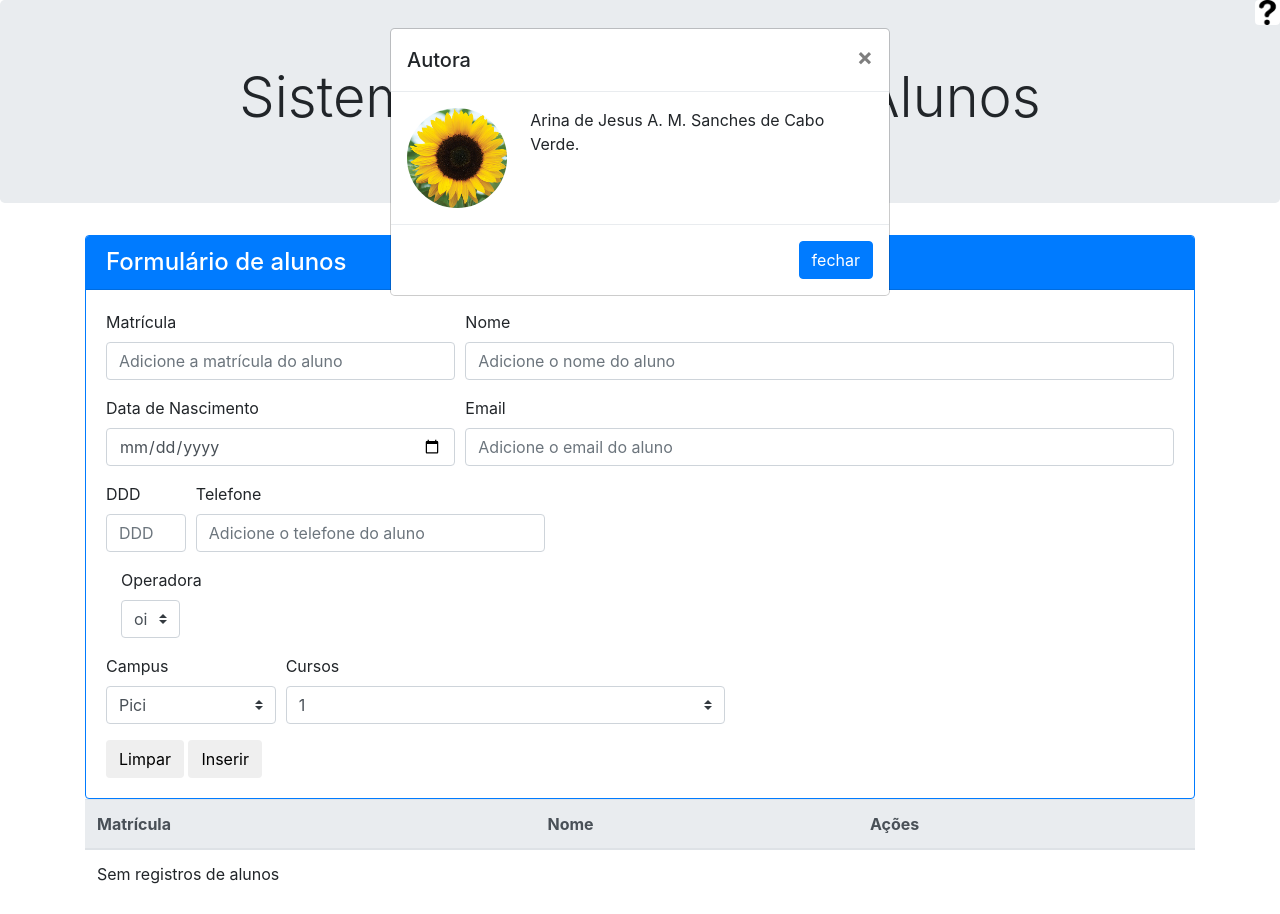
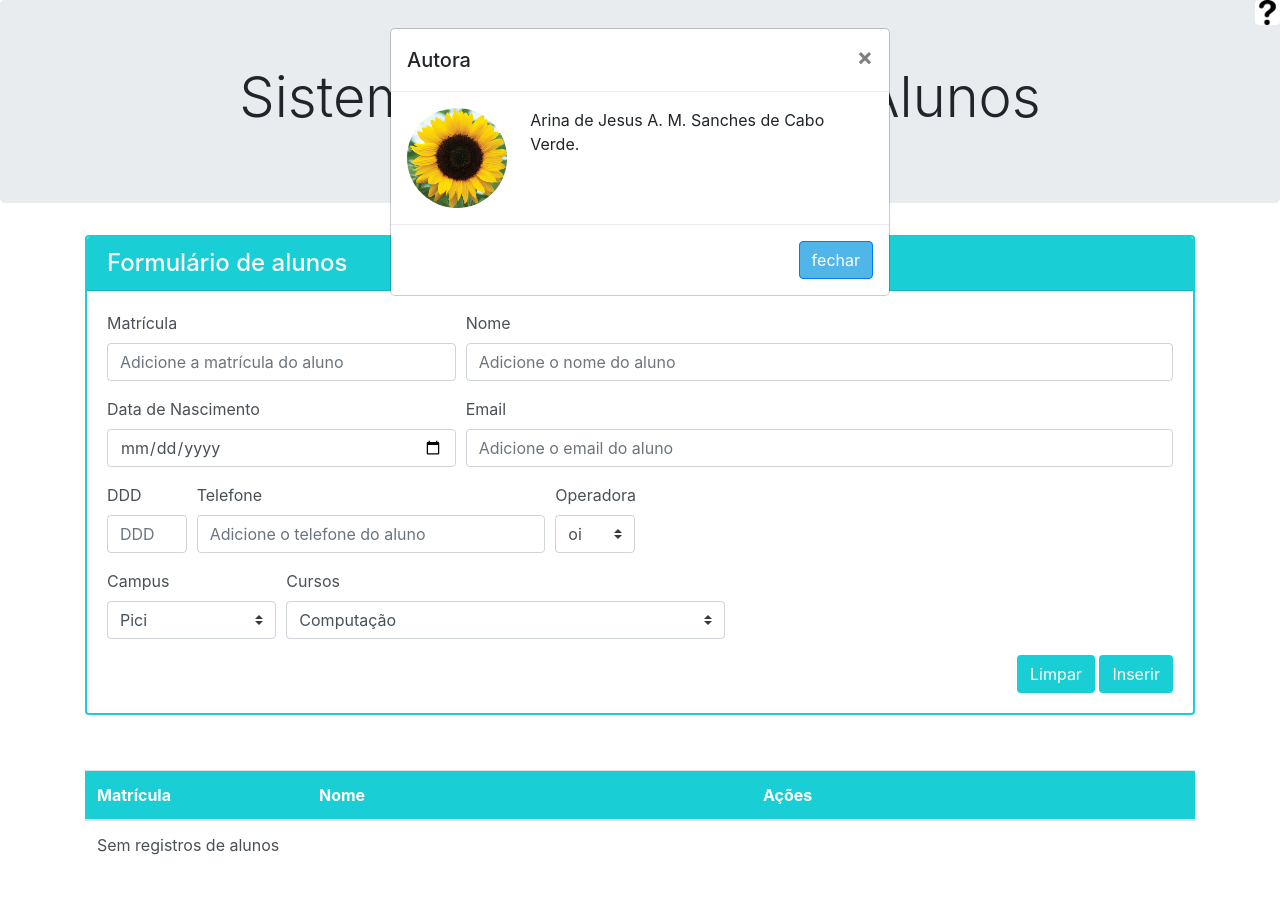
Before and after one commit to ArinaSanches/ProgramacaoWeb, a plain HTML site: page trabalhoJsBootstrap/pag.html in a window 1280 px wide. Both pictures are taken after a click on the picture 1267 px from the left and 12 px from the top of the page. After the commit the page ends 885 px from the top, so only its background shows below. Drawn offline with Linux system fonts and the light colour scheme.

Commit message:
Melhoras na interface

```diff
--- a/trabalhoJsBootstrap/css/estilos.css
+++ b/trabalhoJsBootstrap/css/estilos.css
@@ -9,3 +9,66 @@ img{
 	height: 100px;
 	border-radius: 50%;
 }
+
+#btnRodape{
+	text-align: right;
+}
+
+#btnLimpar, #btnInserir{
+	background-color: #19CED4;
+	color: white;
+}
+
+.card{
+	border-color: #19CED4;
+	border-width: 2px;
+}
+
+#cabecalhoForm{
+	background-color: #19CED4;
+}
+
+#tabela{
+	margin-top : 5%;
+}
+
+#Cabtabela{
+	background-color: #19CED4;
+	color :white;
+}
+
+td{
+	color: #495057;
+}
+
+label{
+	color: #495057;
+}
+
+#mat{
+	width: 20%;
+	text-align: left;
+}
+
+#nomeT{
+	width: 40%;
+	text-align: left;
+}
+
+#acoes{
+	width: 40%;
+	text-align: left;
+}
+
+.btn-danger{
+	width : 75px;
+	height : 30px;
+	text-align: center;
+	border-radius: 10%;
+	background-color: gray;
+	border-color: gray;
+}
+
+#container-modals, #removerOk, #removerCancelar, #fechar, #btnFechar{
+	background-color: #50B6E9;
+}
--- a/trabalhoJsBootstrap/js/funcoes.js
+++ b/trabalhoJsBootstrap/js/funcoes.js
@@ -14,8 +14,6 @@ function criarLinha(aluno){
 	var g = document.createElement("button");
 	g.setAttribute("class","btn-danger")
 	g.innerHTML = 'Remover';
-	g.style.width = '75px'; // setting the width to 200px
-	g.style.height = '25px';
 	g.setAttribute('onclick',"removerAluno("+aluno.matricula+")");
 	cell.appendChild(g);
 	row.appendChild(cell);
@@ -46,6 +44,13 @@ function exibirInfoMatricula(){
 		document.getElementById('inputMatricula').value='';
 		modal.style.display = "none";
 	}
+
+	var cancelar = document.getElementById("closeMat");
+	cancelar.onclick = function() {
+		document.getElementById('inputMatricula').value='';
+		modal.style.display = "none";
+	}
+
 }
 
 
@@ -122,6 +127,11 @@ function removerAluno(matricula){
 			modal.style.display = "none";
 	}
 
+	var cancelar = document.getElementById('closeConf');
+	cancelar.onclick = function() {
+			modal.style.display = "none";
+	}
+
 	var remover = document.getElementById('removerOk');
 	remover.onclick = function() {
 
@@ -159,6 +169,7 @@ function removerAluno(matricula){
 }
 
 function exibirInfoAutor(){
+	console.log(cursosCampus);
 	var modal = document.getElementById('modalAjuda');
 	modal.style.display = "block";
 
@@ -172,9 +183,33 @@ function exibirInfoAutor(){
 	cancelar.onclick = function() {
 		modal.style.display = "none";
 	}
+
+	var cancelar = document.getElementById('closeAjuda');
+	cancelar.onclick = function() {
+		modal.style.display = "none";
+	}
+}
+
+function atualizarOpc(){
+	var campus = document.getElementById('inputCampus').value
+
+	var cursos = document.querySelectorAll("#inputCursos option");
+	var i;
+	for(i = 0; i < 3; i++){
+		cursos[i].innerHTML = cursosCampus[campus][i];
+	}
 }
 
 var alunos = new Array();
+
+var cursosCampus = {
+	"Pici" : ["Computação", "Matemática", "Geologia"],
+	"Benfica": ["Letras", "Filosofia", "Direito"],
+	"Porangabusso" : ["Medicina", "Odontologia", "Farmácia"]
+}
+
+var campus = document.getElementById('inputCampus');
+campus.addEventListener("change", atualizarOpc);
 
 var ajuda = document.getElementById('ajuda');
 ajuda.onclick = exibirInfoAutor;
--- a/trabalhoJsBootstrap/pag.html
+++ b/trabalhoJsBootstrap/pag.html
@@ -20,8 +20,8 @@
 		</div>
 
 		<div class="container">
-			<div class="card border-primary ">
-				<h4 class="card-header bg-primary text-white">Formulário de alunos</h4>
+			<div class="card">
+				<h4 class="card-header text-white" id = "cabecalhoForm">Formulário de alunos</h4>
 				<div class="card-body">
 					<form id = "formulario">
 						<div class="form-row">
@@ -53,7 +53,6 @@
 					  			<label for="inputTelefone">Telefone</label>
 					  			<input type="text" class="form-control" id="inputTelefone" placeholder="Adicione o telefone do aluno">
 							</div>
-						</div>
 							<div class="form-group col-md-1">
 							<label for="inputOperadora">Operadora</label>
 								<select class="custom-select mr-sm-2" id="inputOperadora">
@@ -61,6 +60,7 @@
 						        	<option value="tim">tim</option>
 						        	<option value="claro">claro</option>
 					      		</select>
+							</div>
 						</div>
 						<div class="form-row">
 							<div class="form-group col-md-2">
@@ -74,26 +74,28 @@
 							<div class="form-group col-md-5">
 								<label for="inputCursos">Cursos</label>
 								<select class="custom-select mr-sm-2" id="inputCursos">
-							        <option value="1">1</option>
-							        <option value="2">2</option>
-							        <option value="3">3</option>
+							        <option value="1">Computação</option>
+							        <option value="2">Matemática</option>
+							        <option value="3">Geologia</option>
 						      	</select>
 							</div>
 						</div>
+						<div id = btnRodape>
 							<button class="btn" type="submit" id="btnLimpar">Limpar</button>
 							<button class="btn" type="submit" id="btnInserir">Inserir</button>
+						</div>
 					</form>
 				</div>
 			</div>
 		</div>
 
-		<div class="container">
+		<div class="container" id="container-modals">
 			<div class="modal" tabindex="-1" role="dialog" id="modalConfirmacao">
 			  <div class="modal-dialog" role="document">
 			    <div class="modal-content">
 			      <div class="modal-header">
 			        <h5 class="modal-title">Solicitação de confirmação</h5>
-			        <button type="button" class="close" data-dismiss="modal" aria-label="Close">
+			        <button type="button" id = "closeConf" class="close" data-dismiss="modal" aria-label="Close">
 			          <span aria-hidden="true">&times;</span>
 			        </button>
 			      </div>
@@ -113,7 +115,7 @@
 			    <div class="modal-content">
 			      <div class="modal-header">
 			        <h5 class="modal-title">Autora</h5>
-			        <button type="button" class="close" data-dismiss="modal" aria-label="Close">
+			        <button type="button" id = "closeAjuda" class="close" data-dismiss="modal" aria-label="Close">
 			          <span aria-hidden="true">&times;</span>
 			        </button>
 			      </div>
@@ -133,7 +135,7 @@
 			    <div class="modal-content">
 			      <div class="modal-header">
 			        <h5 class="modal-title">Matricula repetida!</h5>
-			        <button type="button" class="close" data-dismiss="modal" aria-label="Close">
+			        <button type="button" id ="closeMat" class="close" data-dismiss="modal" aria-label="Close">
 			          <span aria-hidden="true">&times;</span>
 			        </button>
 			      </div>
@@ -152,11 +154,11 @@
 
 		<div class = "container">
 			<table class="table" id="tabela">
-			  <thead class="thead-light">
+			  <thead id = "Cabtabela">
 			    <tr>
-			      <th scope="col">Matrícula</th>
-			      <th scope="col">Nome</th>
-			      <th scope="col">Ações</th>
+			      <th id = "mat" scope="col">Matrícula</th>
+			      <th id = "nomeT" scope="col">Nome</th>
+			      <th id = "acoes" scope="col">Ações</th>
 			    </tr>
 			  </thead>
 			    <tbody id = "tt">
```
Lines whose indentation alone changed are shown as unchanged.
